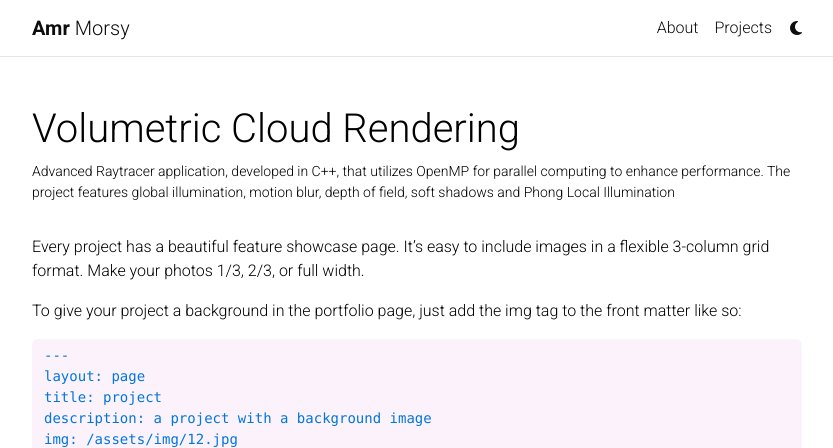
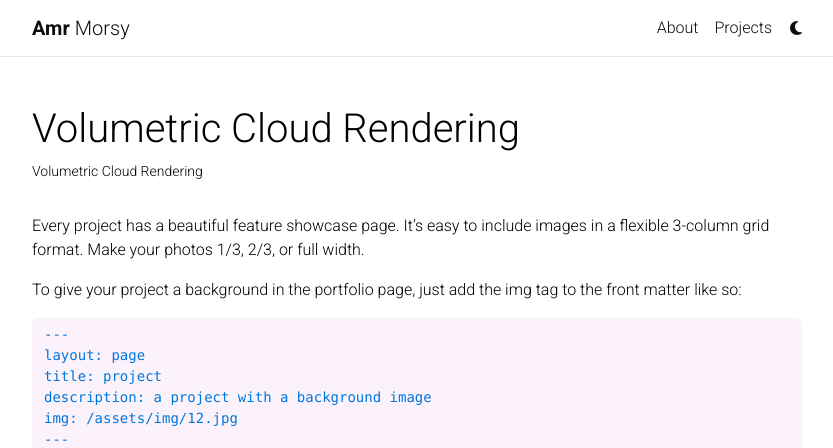
Before and after one commit to AmrHMorsy/AmrMorsy.github.io, a Jekyll site: the page built from _projects/7_project.md, in a window 1280 px wide and 900 px high, cut to the strip 0-448 px from the top of the window. Shown: the whole strip, without its empty margins (223-1056 px from the left). Built offline with Jekyll 4.4.1, drawn with Linux system fonts in a browser that asks for light colours; full-size pictures stand in for the smaller copies a plugin makes; comment, search, counter and statistics services are not loaded; a style sheet for code colours, icons or effects is not loaded.

Commit message:
Update 7_project.md

```diff
--- a/_projects/7_project.md
+++ b/_projects/7_project.md
@@ -1,8 +1,8 @@
 ---
 layout: page
 title: Volumetric Cloud Rendering
-description: Advanced Raytracer application, developed in C++, that utilizes OpenMP for parallel computing to enhance performance. The project features global illumination, motion blur, depth of field, soft shadows and Phong Local Illumination
-img: assets/img/A.png
+description: Volumetric Cloud Rendering
+img:
 redirect: https://github.com/AmrHMorsy/Raytracer
 importance: 6
 category: Open-Source Projects
```
